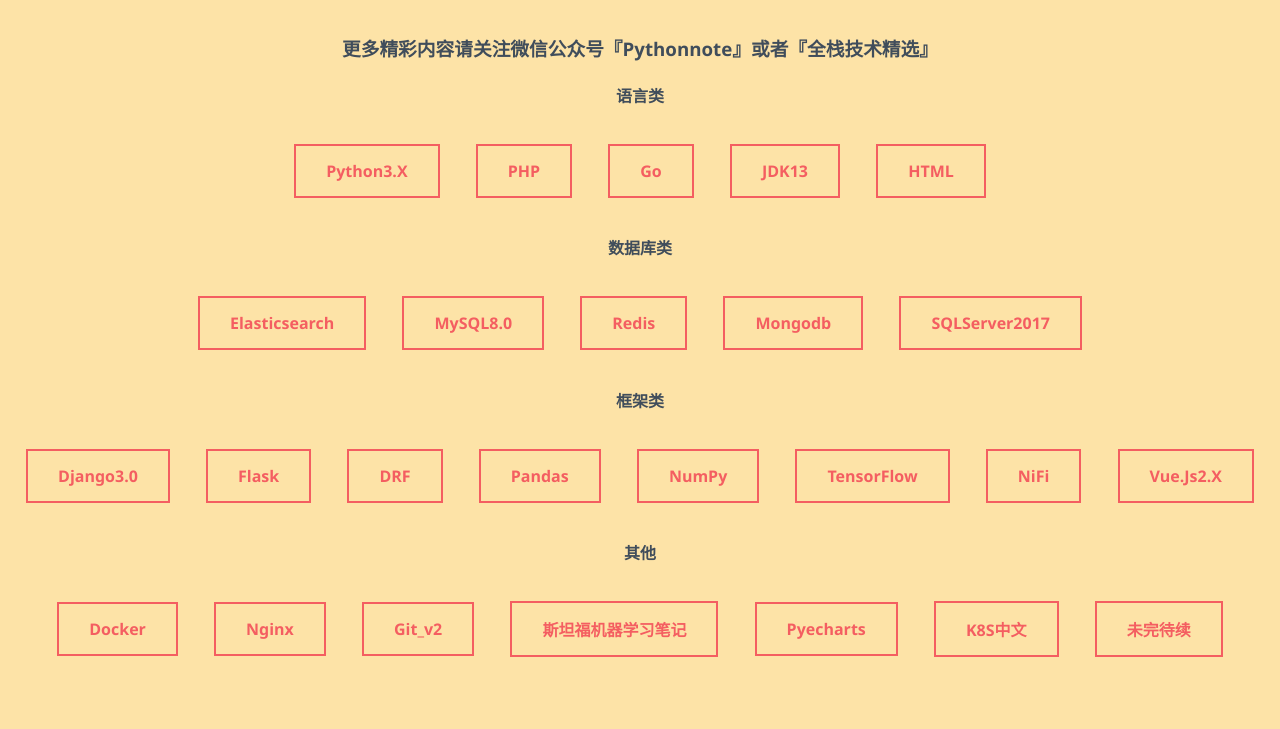
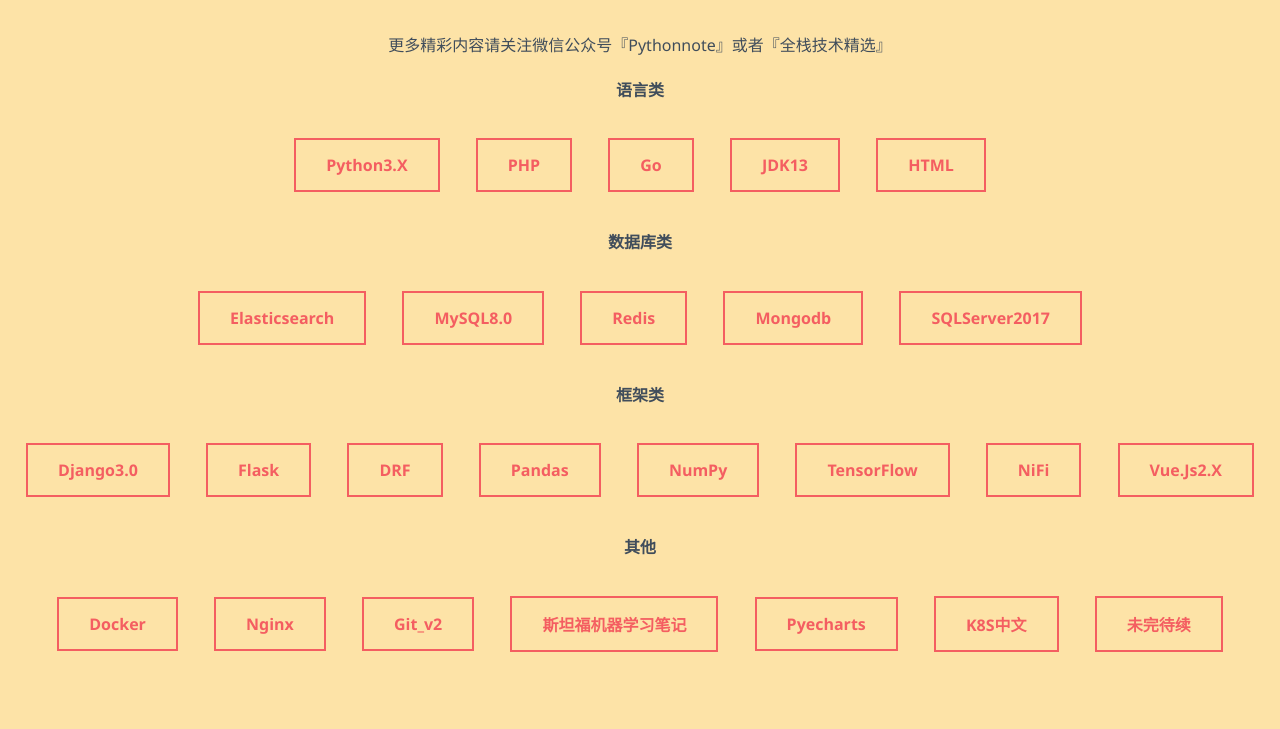
Before and after one commit to EthanYan6/OfficialDocuments, a plain HTML site: page index.html in a window 1280 px wide. Shown: the part 130-859 px from the top of the page. Drawn offline with Linux system fonts and the light colour scheme; a script that the page names is missing; a web font is replaced by a local one.

Commit message:
update the html

```diff
--- a/index.html
+++ b/index.html
@@ -18,7 +18,7 @@
             <h1>官方文档汇总 <span>Created by EthanYan</span></h1>
         </header>
         <div class="htmleaf-content">
-            <h3>更多精彩内容请关注微信公众号『Pythonnote』或者『全栈技术精选』</h3>
+            <p><span>更多精彩内容请关注微信公众号『Pythonnote』或者『全栈技术精选』</span></p>
             <h4>语言类</h4>
             <button class="draw" onclick="location.href='https://docs.python.org/3/'">Python3.x</button>
             <button class="draw meet" onclick="location.href='https://www.php.net/manual/zh/index.php'">PHP</button>
```
